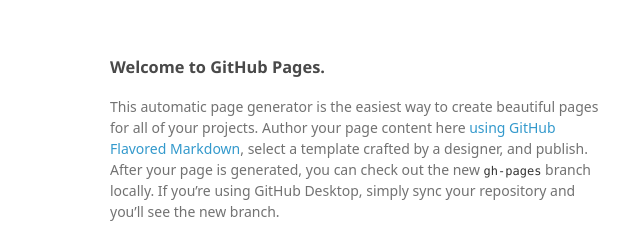
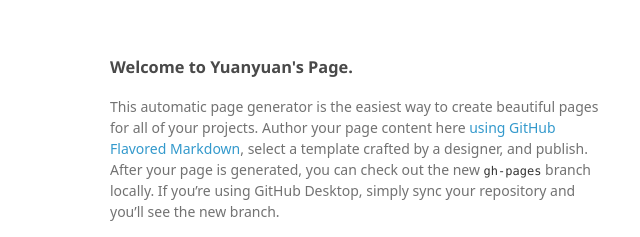
Before and after one commit to yuanyuanliang/yuanyuanliang.github.io, a plain HTML site: page index.html in a window 1280 px wide. Shown: the top 237 px of the page, 460-1100 px from the left. Drawn offline with Linux system fonts and the light colour scheme; a web font is replaced by a local one.

Commit message:
Update index.html

```diff
--- a/index.html
+++ b/index.html
@@ -24,7 +24,7 @@
       </header>
       <section>
         <h3>
-<a id="welcome-to-github-pages" class="anchor" href="#welcome-to-github-pages" aria-hidden="true"><span class="octicon octicon-link"></span></a>Welcome to GitHub Pages.</h3>
+<a id="welcome-to-github-pages" class="anchor" href="#welcome-to-github-pages" aria-hidden="true"><span class="octicon octicon-link"></span></a>Welcome to Yuanyuan's Page.</h3>
 
 <p>This automatic page generator is the easiest way to create beautiful pages for all of your projects. Author your page content here <a href="https://guides.github.com/features/mastering-markdown/">using GitHub Flavored Markdown</a>, select a template crafted by a designer, and publish. After your page is generated, you can check out the new <code>gh-pages</code> branch locally. If you’re using GitHub Desktop, simply sync your repository and you’ll see the new branch.</p>
 
```
